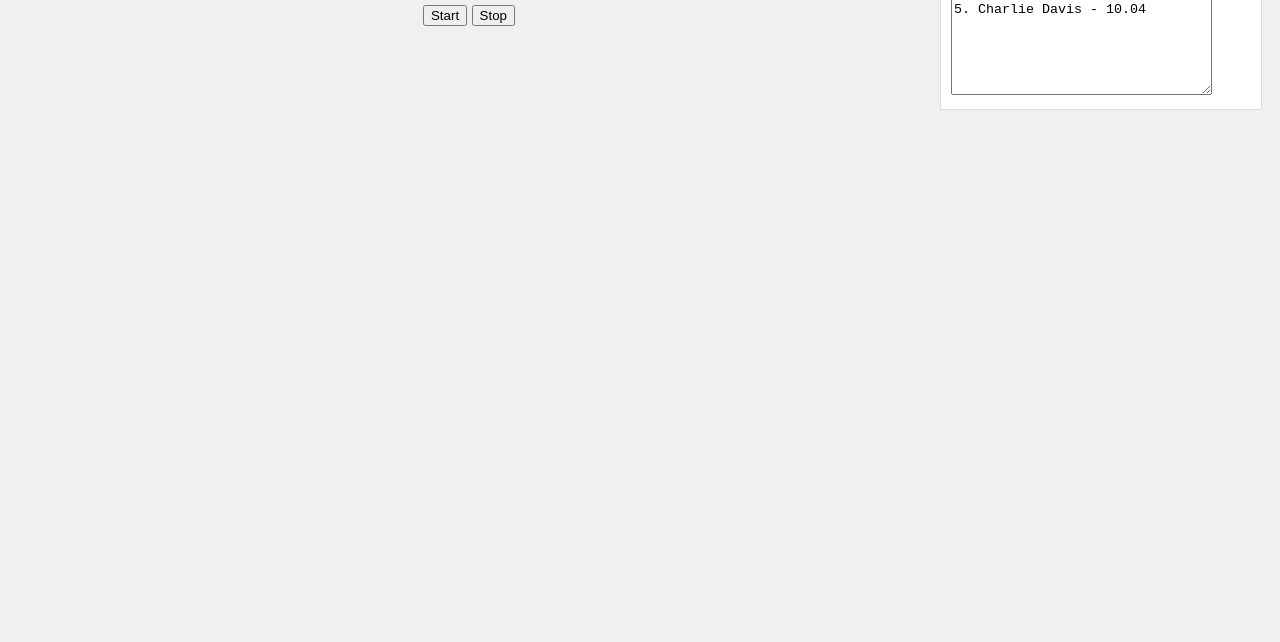
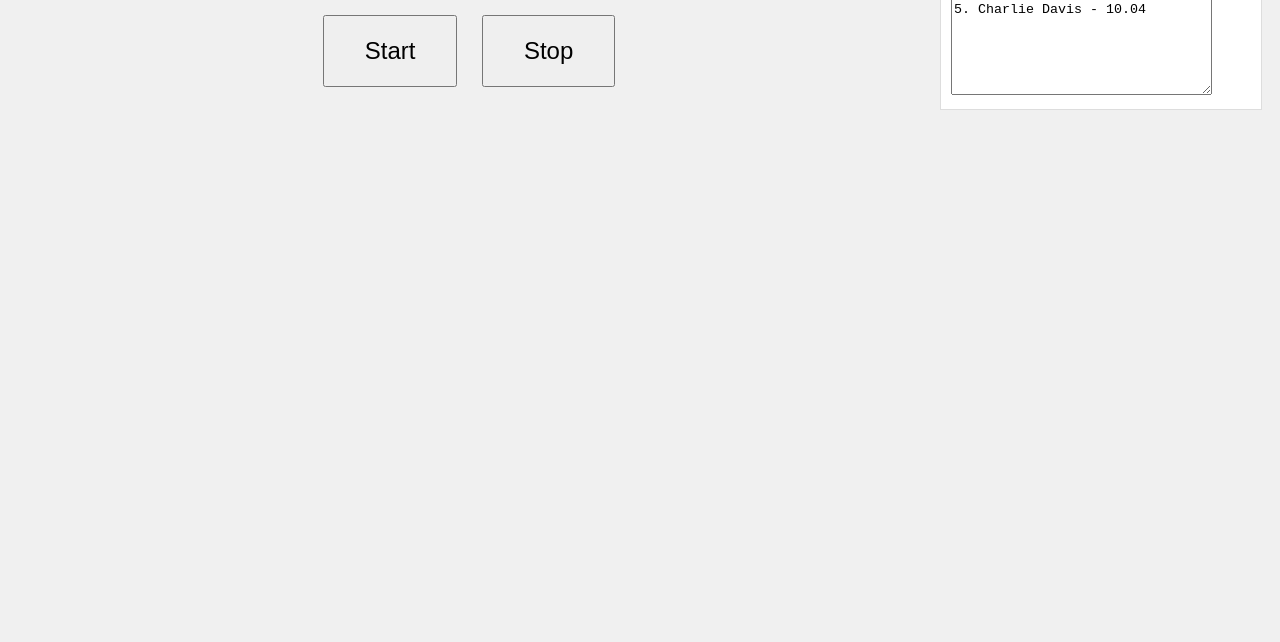
Before and after one commit to IamToddy/StopTheTime, a plain HTML site: page index.html in a window 1280 px wide. Shown: the part 158-800 px from the top of the page. Drawn offline with Linux system fonts and the light colour scheme.

Commit message:
Update index.html

```diff
--- a/index.html
+++ b/index.html
@@ -56,6 +56,12 @@
       opacity: 1;
     }
   }
+  .button {
+    padding: 20px 40px;
+    font-size: 24px;
+    margin: 10px;
+    cursor: pointer;
+  }
 </style>
 </head>
 <body>
@@ -63,8 +69,8 @@
 <div class="main">
   <h1>Stop the Timer at Exactly 10 Seconds!</h1>
   <div class="timer" id="timer">0.00</div>
-  <button onclick="startTimer()">Start</button>
-  <button onclick="stopTimer()">Stop</button>
+  <button class="button" onclick="startTimer()">Start</button>
+  <button class="button" onclick="stopTimer()">Stop</button>
   <div class="message" id="message"></div>
 </div>
 
```
